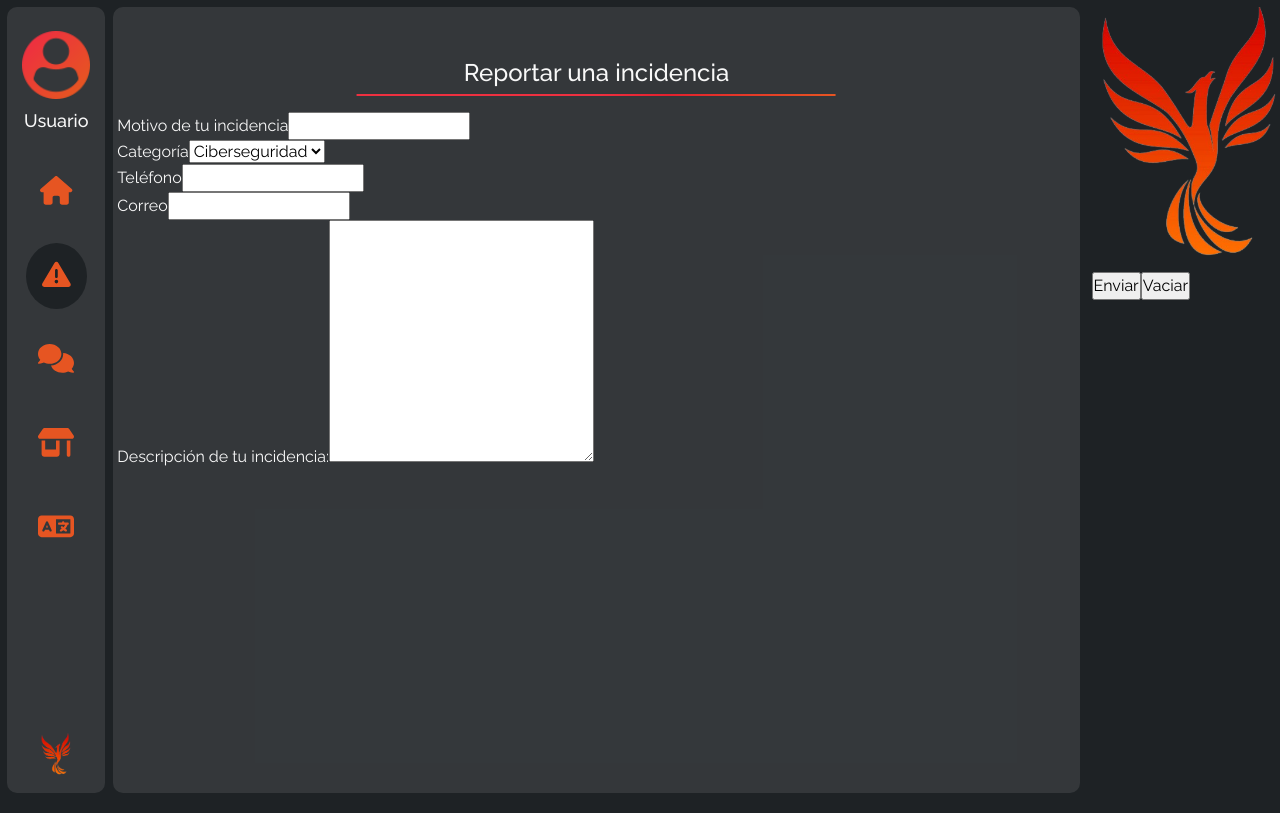
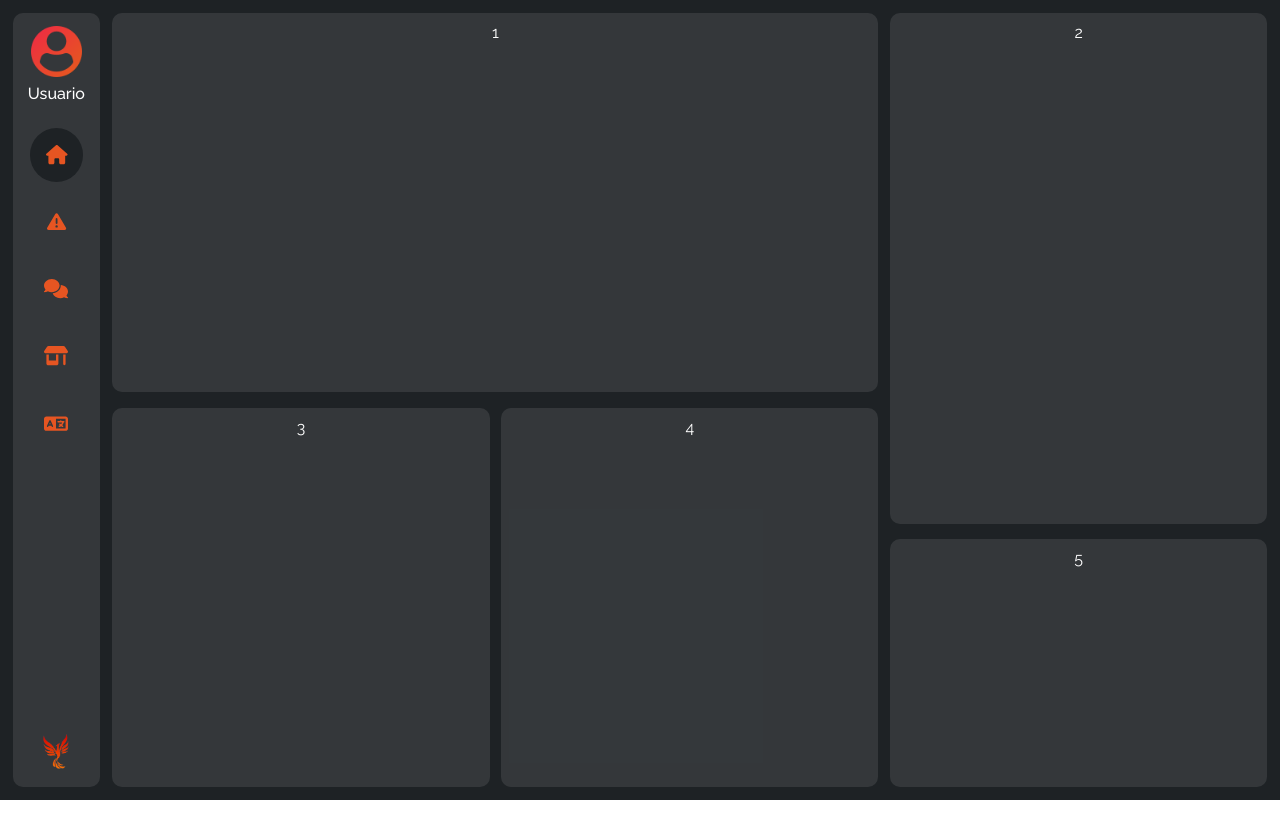
Before and after one commit to RaulxAG/Iliberp, a React (Vite) app: page / in a window 1280 px wide. Built offline with nearby package versions, Linux system fonts and the light colour scheme.

Commit message:
reestructurado _global.scss, reajustado codigo de incidencias, añadido react-router-dom, comenzado inicio

```diff
--- a/package.json
+++ b/package.json
@@ -11,7 +11,8 @@
   },
   "dependencies": {
     "react": "^18.2.0",
-    "react-dom": "^18.2.0"
+    "react-dom": "^18.2.0",
+    "react-router-dom": "^6.23.0"
   },
   "devDependencies": {
     "@types/react": "^18.2.66",
--- a/src/App.jsx
+++ b/src/App.jsx
@@ -6,7 +6,7 @@ import Inidencias from './Pages/Incidencias'
 function App() {
   return (
     <>
-      {/* <Inicio></Inicio> */}
+      <Inicio></Inicio>
       <Inidencias></Inidencias>
     </>
   )
--- a/src/Pages/Incidencias.jsx
+++ b/src/Pages/Incidencias.jsx
@@ -3,16 +3,15 @@ import Menu from "../components/Menu";
 
 // contenedor mainIncidencias
 // contenedor
-export default function Inidencias() {
+export default function Incidencias() {
     return (
-        <main className="contenedor row">
+        <main className="containerPrincipal mainIncidencias">
             <Menu selected="incidencias"></Menu>
-            <form action="/" method="post" className="col-11 p-1 row">
-                <section className="box h-100 col-10 p-1">
-                    <div className="h-100">
-                        <h4 className="tittle my-4">Reportar una incidencia</h4>
+            <form action="/" method="post" className="mainIncidencias__formulario contenedor flex-row">
+                <section className="box col-9">
+                    <h4 className="tittle fs-3 mb-5">Reportar una incidencia</h4>
 
-                        <div>
+                    <div className="px-5">
                         <div className="formulario__input">
                             <label htmlFor="titulo">Motivo de tu incidencia</label>
                             <input type="text" name="titulo" id="titulo" />
@@ -35,7 +34,7 @@ export default function Inidencias() {
                             </div>
                             <div className="formulario__input">
                                 <label htmlFor="email">Correo</label>
-                                    <input type="email" name="email" id="email" />
+                                <input type="email" name="email" id="email" autoComplete="email" />
                             </div>
                         </div>
                         <div className="formulario__input">
@@ -43,20 +42,22 @@ export default function Inidencias() {
                             <textarea name="descripcion" id="descripcion" cols="30" rows="10"></textarea>
                         </div>
                     </div>
-                    </div>
-
                 </section>
 
-                <section className="col-2">
-                    <div className="h-100">
-                        <img width="200" src="/assets/img/logo.png" alt="Logo" />
+                <section className="formulario__acciones">
+                    <figure className="d-flex align-items-md-center justify-content-center">
+                        <img src="/assets/img/logo.png" alt="Logo" />
+                        <article className="d-none d-lg-block">
+                            <p className="fs-3 fw-bold">ILIBERP</p>
+                            <p>Solutions</p>
+                        </article>
+                    </figure>
+
 
                     <div>
                         <input type="submit" value="Enviar" id="submit" />
                         <input type="reset" value="Vaciar" id="reset" />
                     </div>
-                    </div>
-
                 </section>
             </form>
         </main>
--- a/src/Pages/Inicio.jsx
+++ b/src/Pages/Inicio.jsx
@@ -1,12 +1,18 @@
+import Menu from "../components/Menu";
 
 export default function Inicio() {
     return (
-      <main className="mainInicio">
-        <section className="mainInicio__barraLateral">
-          <section className="barraLateral__profile">
-            <img src="#" alt="Foto Perfil"/>
-            <p>Nombre</p>
-          </section>
+      <main className="containerPrincipal mainInicio">
+        <Menu selected="inicio"></Menu>
+        <section className="mainInicio__modulos contenedor ">
+          <div className="modulos__grid h-100">
+            <section className="grid_mod1 box">1</section>
+            <section className="grid_mod2 box">2</section>
+            <section className="grid_mod3 box">3</section>
+            <section className="grid_mod4 box">4</section>
+            <section className="grid_mod5 box">5</section>
+          </div>
+
         </section>
       </main>
     );
--- a/src/components/Menu.jsx
+++ b/src/components/Menu.jsx
@@ -1,27 +1,25 @@
 
 
 export default function Menu({ selected }) {
-    console.log(selected);
 
     // menuLateral
     return (
-      <section className="menuLateral col-1 p-1">
-        <section className="box h-100 d-flex flex-column align-items-center justify-content-between">
+      <section className="menuLateral box d-flex flex-column align-items-center justify-content-between">
             <div>
-                <section className="menuLateral__profile py-3">
+                <section className="menuLateral__profile">
                     <img src="/assets/img/usuario.png" className="profile__photo" alt="Foto de perfil" />
                     <p>Usuario</p>
                 </section>
 
                 <section className="menuLateral__enlaces">
                     <ul>
-                        <li className={selected === "inicio" ? "selected" : ""} >
-                            <a href="#">
+                        <li>
+                            <a href="/" className={selected === "inicio" ? "selected" : ""}>
                                 <i className="fa-solid fa-house"></i>
                             </a>
                         </li>
                         <li>
-                            <a href="#" className={selected === "incidencias" ? "selected" : ""} >
+                            <a href="/incidencias" className={selected === "incidencias" ? "selected" : ""} >
                                 <i className="fa-solid fa-triangle-exclamation"></i>
                             </a>
                         </li>
@@ -47,7 +45,7 @@ export default function Menu({ selected }) {
             <section className="menuLateral__logo d-flex align-items-center justify-content-center py-2">
                 <img src="/assets/img/logo.png" alt="logo" />
             </section>
-        </section>
+
       </section>
     );
 }
--- a/src/main.jsx
+++ b/src/main.jsx
@@ -1,9 +1,21 @@
 import React from 'react'
 import ReactDOM from 'react-dom/client'
-import App from './App.jsx'
+import { BrowserRouter as Router, Route, Routes } from 'react-router-dom';
+import Inicio from './Pages/Inicio';
+import Incidencias from './Pages/Incidencias';
+// import App from './App.jsx'
 
 ReactDOM.createRoot(document.getElementById('root')).render(
   <React.StrictMode>
-    <App />
+    {/* <App /> */}
+    <Router>
+      <Routes>
+        <Route path="/" element={<Inicio />} />
+        <Route path="/home" element={<Inicio />} />
+        <Route path="/inicio" element={<Inicio />} />
+
+        <Route path="/incidencias" element={<Incidencias />} />
+      </Routes>
+    </Router>
   </React.StrictMode>,
 )
--- a/src/styles/_global.scss
+++ b/src/styles/_global.scss
@@ -1,29 +1,42 @@
-* {
-    margin: 0 !important;
+*{
+    margin: 0;
     padding: 0;
-    box-sizing: border-box !important;
+    box-sizing: border-box;
 }
 
 body {
     font-family: $fontRaleway;
-    background-color: $colorBlack;
 }
 
-.contenedor {
-    width: 100%;
+.containerPrincipal{
     height: 100vh;
-    padding: .2rem;
+    background-color: $colorBlack;
+    color: white;
     display: flex;
+    gap: 1%;
+    padding: 1%;
+
+    .menuLateral{
+        width: 7%;
+        min-width: 70px;
+    }
+
+    .contenedor{
+        width: 93%;
+        display: flex;
+        flex-direction: column;
+    }
 }
 
-.box{
+
+.box {
     background-color: $colorGray;
     border-radius: 10px;
     padding: 1vh;
-    color: $colorWhite;
 }
 
 .tittle{
+    font-size: 50px;
     color: $colorWhite;
     text-align: center;
     position: relative;
--- a/src/styles/_inicio.scss
+++ b/src/styles/_inicio.scss
@@ -1,14 +1,29 @@
-.mainInicio {
-    background-color: $colorBlack;
-    height: 100vh;
-    color: white;
-    font-weight: bold;
+.mainInicio__modulos {
+    text-align: center;
+    display: grid;
+
+    .modulos__grid {
+        display: grid;
+        grid-template-columns: repeat(6, 1fr);
+        grid-template-rows: repeat(6, 1fr);
+        grid-column-gap: 1%;
+        grid-row-gap: 2%;
+
+        .grid_mod1 {
+            grid-area: 1 / 1 / 4 / 5;
+        }
+        .grid_mod2 {
+            grid-area: 1 / 5 / 5 / 7;
+        }
+        .grid_mod3 {
+            grid-area: 4 / 1 / 7 / 3;
+        }
+        .grid_mod4 {
+            grid-area: 4 / 3 / 7 / 5;
+        }
+        .grid_mod5 {
+            grid-area: 5 / 5 / 7 / 7;
+        }
+
+    }
 }
-
-.mainInicio__barraLateral {
-    text-align: center;
-    background-color: $colorGray;
-    width: 10vh;
-    height: 99vh;
-    border-radius: 10px;
-}
--- a/src/styles/_menu.scss
+++ b/src/styles/_menu.scss
@@ -5,12 +5,11 @@
 
         >img.profile__photo {
             object-fit: contain;
-            width: 100%;
-            padding-bottom: .5rem;
+            width: 80%;
+            padding: .3rem 0;
         }
 
         p {
-            font-size: large;
             font-weight: 500;
         }
     }
@@ -28,7 +27,6 @@
         li {
             text-align: center;
             padding: 30% 0;
-            font-size: x-large;
         }
 
         a {
--- a/src/styles/main.css
+++ b/src/styles/main.css
@@ -1,29 +1,39 @@
 * {
-  margin: 0 !important;
+  margin: 0;
   padding: 0;
-  box-sizing: border-box !important;
+  box-sizing: border-box;
 }
 
 body {
   font-family: "Raleway";
-  background-color: #1E2225;
 }
 
-.contenedor {
-  width: 100%;
+.containerPrincipal {
   height: 100vh;
-  padding: 0.2rem;
+  background-color: #1E2225;
+  color: white;
   display: flex;
+  gap: 1%;
+  padding: 1%;
+}
+.containerPrincipal .menuLateral {
+  width: 7%;
+  min-width: 70px;
+}
+.containerPrincipal .contenedor {
+  width: 93%;
+  display: flex;
+  flex-direction: column;
 }
 
 .box {
   background-color: rgba(85, 89, 91, 0.4);
   border-radius: 10px;
   padding: 1vh;
-  color: #F8F8F8;
 }
 
 .tittle {
+  font-size: 50px;
   color: #F8F8F8;
   text-align: center;
   position: relative;
@@ -40,19 +50,31 @@ body {
   transform: translateX(50%);
 }
 
-.mainInicio {
-  background-color: #1E2225;
-  height: 100vh;
-  color: white;
-  font-weight: bold;
+.mainInicio__modulos {
+  text-align: center;
+  display: grid;
 }
-
-.mainInicio__barraLateral {
-  text-align: center;
-  background-color: rgba(85, 89, 91, 0.4);
-  width: 10vh;
-  height: 99vh;
-  border-radius: 10px;
+.mainInicio__modulos .modulos__grid {
+  display: grid;
+  grid-template-columns: repeat(6, 1fr);
+  grid-template-rows: repeat(6, 1fr);
+  grid-column-gap: 1%;
+  grid-row-gap: 2%;
+}
+.mainInicio__modulos .modulos__grid .grid_mod1 {
+  grid-area: 1/1/4/5;
+}
+.mainInicio__modulos .modulos__grid .grid_mod2 {
+  grid-area: 1/5/5/7;
+}
+.mainInicio__modulos .modulos__grid .grid_mod3 {
+  grid-area: 4/1/7/3;
+}
+.mainInicio__modulos .modulos__grid .grid_mod4 {
+  grid-area: 4/3/7/5;
+}
+.mainInicio__modulos .modulos__grid .grid_mod5 {
+  grid-area: 5/5/7/7;
 }
 
 .menuLateral .menuLateral__profile {
@@ -63,11 +85,10 @@ body {
 }
 .menuLateral .menuLateral__profile > img.profile__photo {
   object-fit: contain;
-  width: 100%;
-  padding-bottom: 0.5rem;
+  width: 80%;
+  padding: 0.3rem 0;
 }
 .menuLateral .menuLateral__profile p {
-  font-size: large;
   font-weight: 500;
 }
 .menuLateral .menuLateral__logo img {
@@ -82,7 +103,6 @@ body {
 .menuLateral .menuLateral__enlaces ul li {
   text-align: center;
   padding: 30% 0;
-  font-size: x-large;
 }
 .menuLateral .menuLateral__enlaces ul a {
   font-size: larger;
@@ -103,34 +123,6 @@ body {
   color: #F8F8F8;
 }
 
-.mainIncidencias {
-  color: #F8F8F8;
-}
-.mainIncidencias .mainIncidencias__contenedor {
-  width: 94vw;
-}
-.mainIncidencias .mainIncidencias__formulario {
-  display: flex;
-  flex-direction: column;
-  background-color: rgba(85, 89, 91, 0.4);
-  border-radius: 15px;
-  width: 80%;
-}
-.mainIncidencias .mainIncidencias__formulario h4 {
-  border-radius: 15px 0 0 15px;
-  text-transform: uppercase;
-  align-self: flex-end;
-  margin: 1.5rem 0;
-  padding: 1rem;
-  background-image: linear-gradient(51deg, #ee3040 50%, #e4212e 65%, #e65522 100%);
-  font-weight: bold;
-  width: 50%;
-}
-.mainIncidencias .mainIncidencias__formulario > div {
-  font-weight: bold;
-  width: 90%;
-  margin: 0 auto;
-}
 .mainIncidencias .mainIncidencias__formulario .formulario__input {
   padding-bottom: 1.2rem;
   display: flex;
@@ -153,10 +145,16 @@ body {
   flex-direction: column;
   align-items: center;
   justify-content: space-between;
-  width: 20%;
 }
-.mainIncidencias .formulario__acciones img {
-  width: 40%;
+.mainIncidencias .formulario__acciones figure img {
+  width: 15%;
+}
+.mainIncidencias .formulario__acciones figure p {
+  height: fit-content;
+  margin: 0;
+  padding: 0;
+  line-height: normal;
+  font-size: 130%;
 }
 .mainIncidencias .formulario__acciones > div {
   display: flex;
```
Also changed, not shown: src/styles/_incidencias.scss (+13 -30 lines), 2 other files (tests, documents, lock files or other folders). Lines whose indentation alone changed are shown as unchanged.
